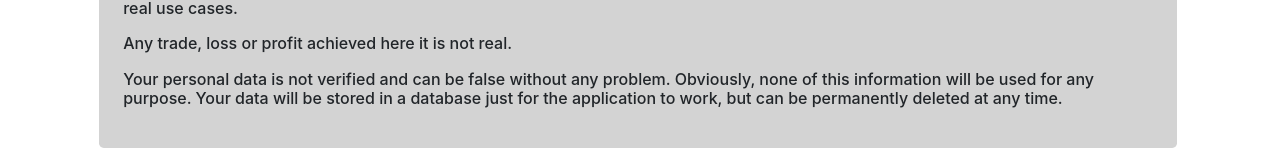
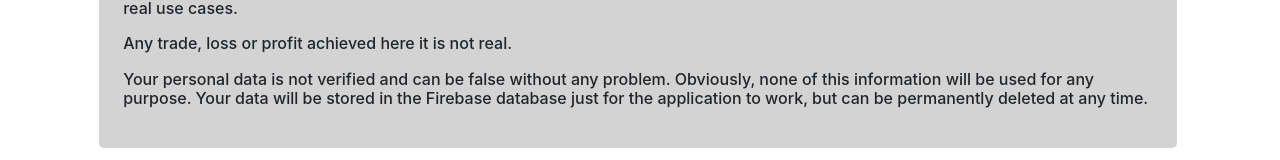
Before and after one commit to victorstella/stock-trader-vuejs, a Vue app: page / in a window 1280 px wide. Shown: the part 395-555 px from the top of the page. Built offline with nearby package versions, Linux system fonts and the light colour scheme.

Commit message:
home text

```diff
--- a/src/components/Home.vue
+++ b/src/components/Home.vue
@@ -24,7 +24,7 @@
       </p>
       <p>Any trade, loss or profit achieved here it is not real.</p>
       <p>Your personal data is not verified and can be false without any problem. Obviously, none of
-        this information will be used for any purpose. Your data will be stored in a database just for
+        this information will be used for any purpose. Your data will be stored in the Firebase database just for
         the application to work, but can be permanently deleted at any time.
       </p>
     </h6>
```
